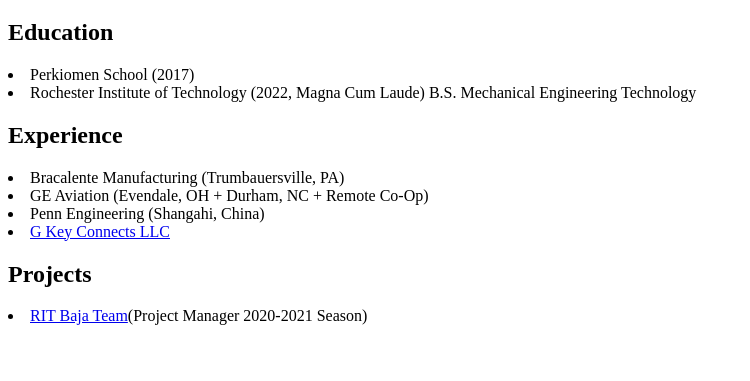
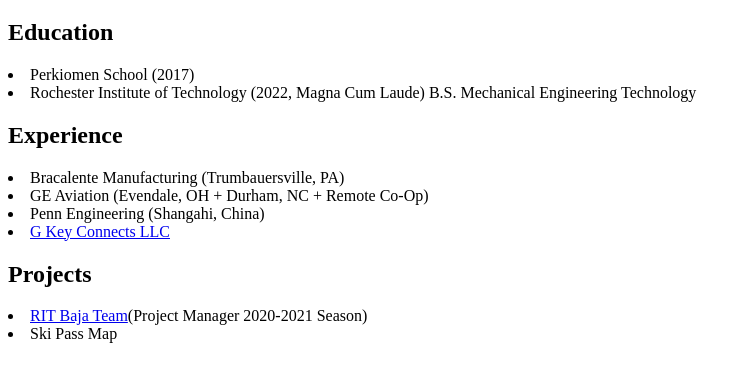
Before and after one commit to grayson-k/personalwebsite, a plain HTML site: page index.html in a window 1280 px wide. Shown: the part 61-442 px from the top of the page, without its empty margins (0-750 px from the left). Drawn offline with Linux system fonts and the light colour scheme.

Commit message:
added ski pass map

```diff
--- a/index.html
+++ b/index.html
@@ -17,5 +17,6 @@
         <li><a href="https://www.gkeyconnects.com/">G Key Connects LLC</a></li>
     <h2>Projects</h2>
         <li><a href="https://www.rit.edu/clubs/baja/">RIT Baja Team</a>(Project Manager 2020-2021 Season)</li>
+        <li><a href="https://skimap.keaton.one/"></a>Ski Pass Map</li>
 </body>
 </html>
```
